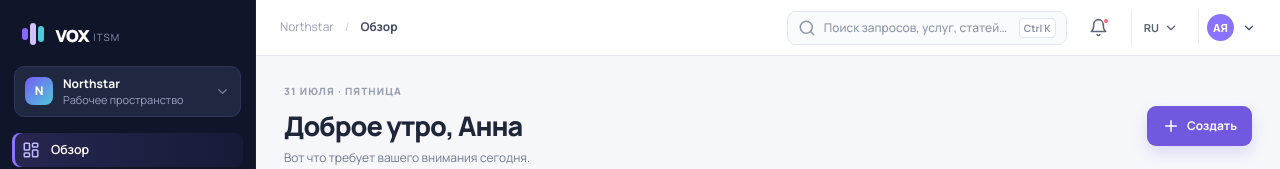
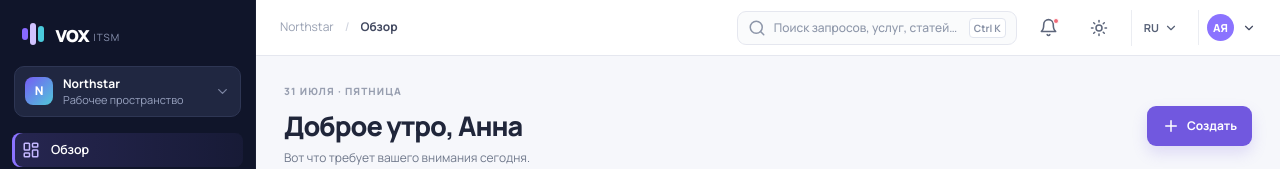
Before and after one commit to ultima-vox/ITSM, a React (Vite) app in the folder frontend/: page / in a window 1280 px wide. Shown: the top 169 px of the page. Built offline with nearby package versions, Linux system fonts and the light colour scheme.

Commit message:
feat(ui): add header and profile theme toggle
Cycle light / dark / high-contrast from the app header and profile menu so operators can switch without opening Settings.

```diff
--- a/frontend/src/components/layout/Header.tsx
+++ b/frontend/src/components/layout/Header.tsx
@@ -1,7 +1,8 @@
 import { useEffect, useRef, useState } from 'react';
 import { Link, useLocation } from 'react-router-dom';
-import { ChevronDown, Menu, Search } from 'lucide-react';
+import { ChevronDown, Contrast, Menu, Moon, Search, Sun } from 'lucide-react';
 import { useI18n, useT } from '@/i18n';
+import { useTheme } from '@/hooks/useTheme';
 import type { LocaleCode } from '@/types';
 import { NotificationMenu } from './NotificationMenu';
 import { ProfileMenu } from './ProfileMenu';
@@ -20,9 +21,19 @@ interface HeaderProps {
 export function Header({ onMenu, crumbs, onOpenCommand }: HeaderProps) {
   const t = useT();
   const { locale, setLocale, locales } = useI18n();
+  const { theme, cycleTheme } = useTheme();
   const [langOpen, setLangOpen] = useState(false);
   const menuRef = useRef<HTMLDivElement>(null);
   const location = useLocation();
+
+  const ThemeIcon =
+    theme === 'dark' ? Moon : theme === 'high-contrast' ? Contrast : Sun;
+  const themeLabel =
+    theme === 'dark'
+      ? t('settings.theme_dark')
+      : theme === 'high-contrast'
+        ? t('settings.theme_highContrast')
+        : t('settings.theme_light');
 
   useEffect(() => {
     setLangOpen(false);
@@ -95,6 +106,16 @@ export function Header({ onMenu, crumbs, onOpenCommand }: HeaderProps) {
 
         <NotificationMenu />
 
+        <button
+          type="button"
+          className="icon-btn theme-toggle"
+          onClick={cycleTheme}
+          aria-label={`${t('settings.theme')}: ${themeLabel}`}
+          title={`${t('settings.theme')}: ${themeLabel}`}
+        >
+          <ThemeIcon size={18} aria-hidden />
+        </button>
+
         <div className="language" ref={menuRef}>
           <button
             type="button"
--- a/frontend/src/components/layout/ProfileMenu.tsx
+++ b/frontend/src/components/layout/ProfileMenu.tsx
@@ -2,15 +2,19 @@ import { useEffect, useRef, useState } from 'react';
 import { useNavigate } from 'react-router-dom';
 import {
   ChevronDown,
+  Contrast,
   LogIn,
   LogOut,
   Moon,
+  Rows3,
   Settings,
+  Sun,
   User,
 } from 'lucide-react';
 import { useAuth } from '@/auth';
 import { useT } from '@/i18n';
 import { useDensity } from '@/hooks/useDensity';
+import { useTheme } from '@/hooks/useTheme';
 import { Avatar } from '@/components/ui';
 import { currentUser } from '@/mock/data';
 
@@ -23,7 +27,16 @@ export function ProfileMenu({ compact, onDark }: ProfileMenuProps) {
   const t = useT();
   const navigate = useNavigate();
   const { density, toggleDensity } = useDensity();
+  const { theme, cycleTheme } = useTheme();
   const { oidcEnabled, isAuthenticated, user, login, logout } = useAuth();
+  const ThemeIcon =
+    theme === 'dark' ? Moon : theme === 'high-contrast' ? Contrast : Sun;
+  const themeLabel =
+    theme === 'dark'
+      ? t('settings.theme_dark')
+      : theme === 'high-contrast'
+        ? t('settings.theme_highContrast')
+        : t('settings.theme_light');
   const [open, setOpen] = useState(false);
   const ref = useRef<HTMLDivElement>(null);
 
@@ -124,10 +137,20 @@ export function ProfileMenu({ compact, onDark }: ProfileMenuProps) {
             type="button"
             role="menuitem"
             onClick={() => {
+              cycleTheme();
+            }}
+          >
+            <ThemeIcon size={15} aria-hidden />
+            {t('settings.theme')}: {themeLabel}
+          </button>
+          <button
+            type="button"
+            role="menuitem"
+            onClick={() => {
               toggleDensity();
             }}
           >
-            <Moon size={15} aria-hidden />
+            <Rows3 size={15} aria-hidden />
             {density === 'compact'
               ? t('app.densityComfortable')
               : t('app.densityCompact')}
```
